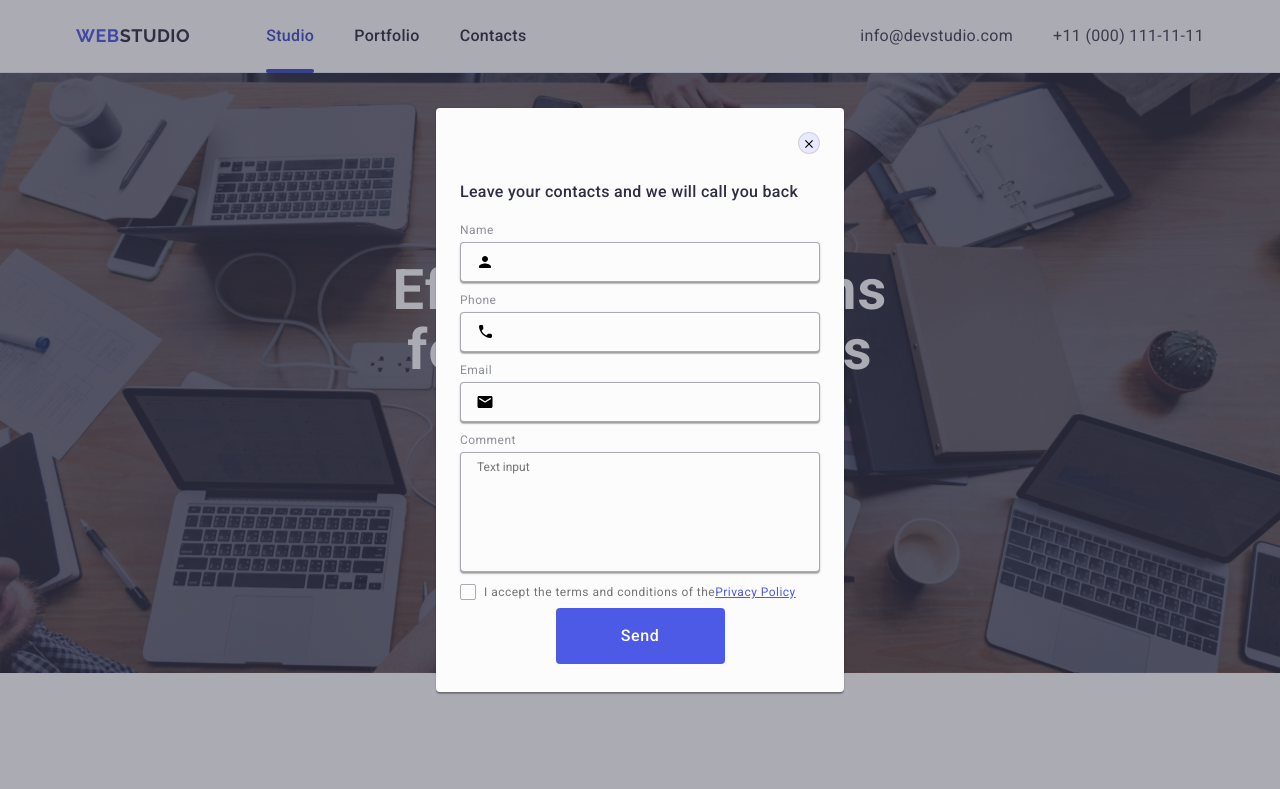
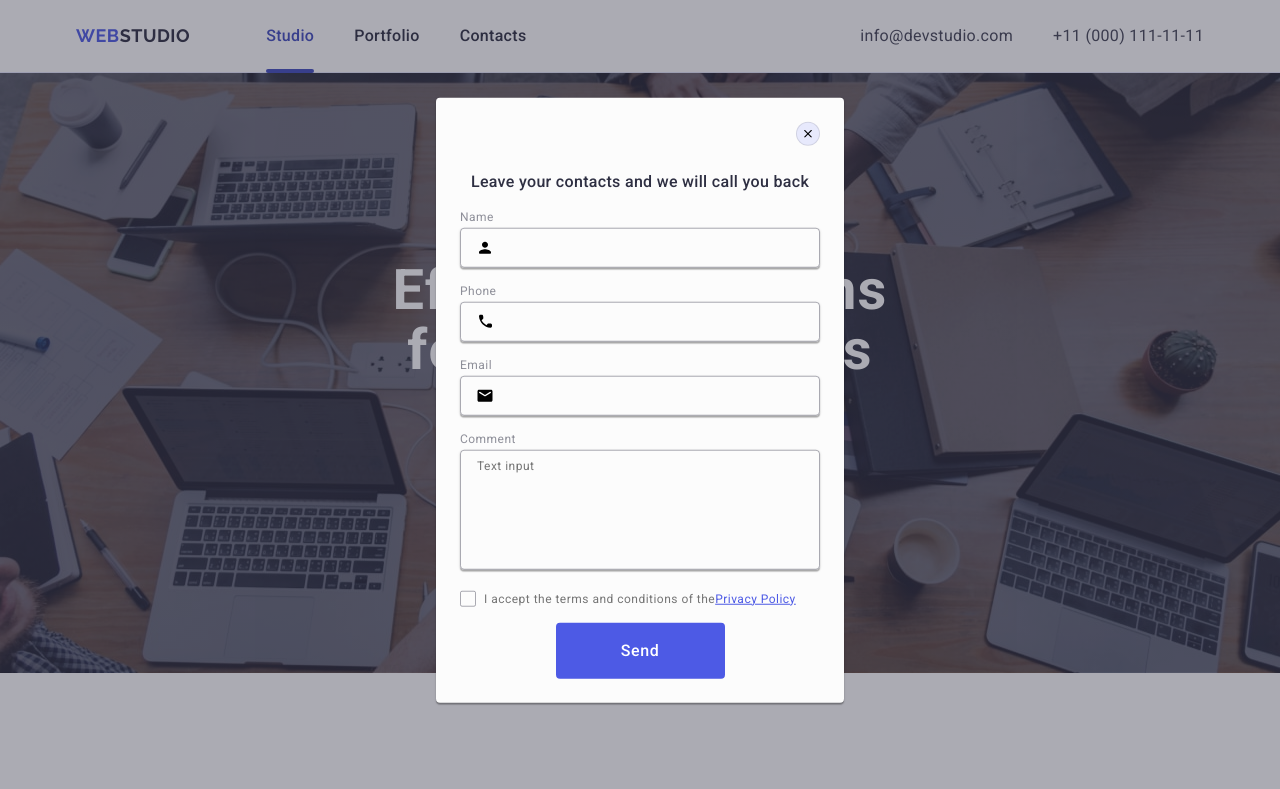
Before and after one commit to Andrey-0708/goit-markup-hw-05, a plain HTML site: page index.html in a window 1280 px wide. Shown: the top 789 px of the page. Drawn offline with nearby package versions, Linux system fonts and the light colour scheme; a script that the page names is missing.

Commit message:
add markup

```diff
--- a/css/styles.css
+++ b/css/styles.css
@@ -491,6 +491,11 @@ a {
   border-radius: 4px;
   padding-left: 24px;
   padding-right: 24px;
+  font-size: 12px;
+  line-height: 2;
+  letter-spacing: 0.04em;
+  padding-left: 16px;
+  color: #ffffff;
 }
 .footer-input::placeholder {
   color: #ffffff;
@@ -517,6 +522,13 @@ a {
   border-radius: 4px;
   border: none;
   padding: 8px 24px;
+  min-width: 165px;
+  height: 40px;
+  display: flex;
+  justify-content: center;
+  align-items: center;
+  letter-spacing: 0.04em;
+  cursor: pointer;
 }
 .footer-form {
   display: flex;
@@ -548,9 +560,8 @@ a {
   opacity: 0;
   visibility: hidden;
   pointer-events: none;
-
-  transition: opacity 250ms cubic-bezier(0.4, 0, 0.2, 1);
-  transition: visibility 250ms cubic-bezier(0.4, 0, 0.2, 1);
+  transition: opacity 250ms cubic-bezier(0.4, 0, 0.2, 1),
+    visibility 250ms cubic-bezier(0.4, 0, 0.2, 1);
 }
 .backdrop.is-open {
   opacity: 1;
@@ -587,6 +598,15 @@ a {
   position: absolute;
   top: 24px;
   right: 24px;
+  width: 24px;
+  height: 24px;
+  display: flex;
+  align-items: center;
+  justify-content: center;
+  padding: 0;
+  cursor: pointer;
+  transition: background-color 250ms cubic-bezier(0.4, 0, 0.2, 1),
+    border 250ms cubic-bezier(0.4, 0, 0.2, 1);
 }
 
 .close-icon {
@@ -597,8 +617,15 @@ a {
 
 .modal-close:hover {
   background-color: #404bbf;
+  border: none;
+}
+.modal-close:focus {
+  background-color: #404bbf;
+  border: none;
 }
 .close-icon:hover {
+  background-color: #404bbf;
+
   fill: #ffffff;
 }
 .modal-tittle {
@@ -609,9 +636,10 @@ a {
   letter-spacing: 0.02em;
   color: #2e2f42;
   margin-bottom: 16px;
+  text-align: center;
 }
 .modal-field {
-  margin-bottom: 8px;
+  margin-bottom: 16px;
 }
 
 .input-wrap {
@@ -620,7 +648,7 @@ a {
 .modal-input {
   width: 100%;
   height: 40px;
-  background-color: #fcfcfc;
+  background-color: transparent;
   border: 1px solid #2e2f4266;
   border-radius: 4px;
   box-shadow: 0px 1px 1px 0px #00000024, 0px 1px 3px 0px #0000001f,
@@ -628,6 +656,7 @@ a {
   padding-left: 38px;
   padding-right: 24px;
   outline: transparent;
+  transition: border-color 250ms cubic-bezier(0.4, 0, 0.2, 1);
 }
 
 .modal-input:focus {
@@ -639,13 +668,14 @@ a {
 }
 
 .modal-label {
-  display: inline-block;
+  display: block;
   margin-bottom: 4px;
   font-weight: 400;
   font-size: 12px;
   color: #8e8f99;
   line-height: 1.16;
   letter-spacing: 0.04em;
+  line-height: 1.17;
 }
 .modal-input-icon {
   color: #2e2f42;
@@ -653,6 +683,7 @@ a {
   left: 16px;
   top: 50%;
   transform: translateY(-50%);
+  transition: fill 250ms cubic-bezier(0.4, 0, 0.2, 1);
 }
 .modal-text-area {
   width: 100%;
@@ -662,11 +693,15 @@ a {
   border-radius: 4px;
   box-shadow: 0px 1px 1px 0px #00000024, 0px 1px 3px 0px #0000001f,
     0px 2px 1px 0px #00000033;
-  padding-left: 16px;
-  padding-top: 8px;
+  padding: 8px 16px;
   font-size: 12px;
   outline: transparent;
   resize: none;
+  line-height: 1.17;
+  letter-spacing: 0.04em;
+  color: rgba(46, 47, 66, 0.4);
+  background-color: transparent;
+  transition: border-color 250ms cubic-bezier(0.4, 0, 0.2, 1);
 }
 .modal-check-text {
   font-size: 12px;
--- a/index.html
+++ b/index.html
@@ -486,7 +486,7 @@
             </label>
             <button type="submit" class="footer-btn">
               Subscribe
-              <svg class="icon-footer-send" width="24" height="20">
+              <svg class="icon-footer-send" width="24" height="24">
                 <use href="./images/icons.svg#icon-send"></use>
               </svg>
             </button>
@@ -497,11 +497,9 @@
     <div class="backdrop is-open" data-modal>
       <div class="modal">
         <button type="button" class="modal-close" data-modal-close>
-          <a class="close-btn" href="javascript:void(0)">
-            <svg class="close-icon" width="24" height="24">
-              <use href="./images/icons.svg#icon-close"></use>
-            </svg>
-          </a>
+          <svg class="close-icon" width="8" height="8">
+            <use href="./images/icons.svg#icon-close"></use>
+          </svg>
         </button>
         <p class="modal-tittle">
           Leave your contacts and we will call you back
@@ -516,7 +514,7 @@
                 name="user-name"
                 id="user-name"
               />
-              <svg class="modal-input-icon" width="18" height="18">
+              <svg class="modal-input-icon" width="18" height="24">
                 <use href="./images/icons.svg#icon-person"></use>
               </svg>
             </div>
```
